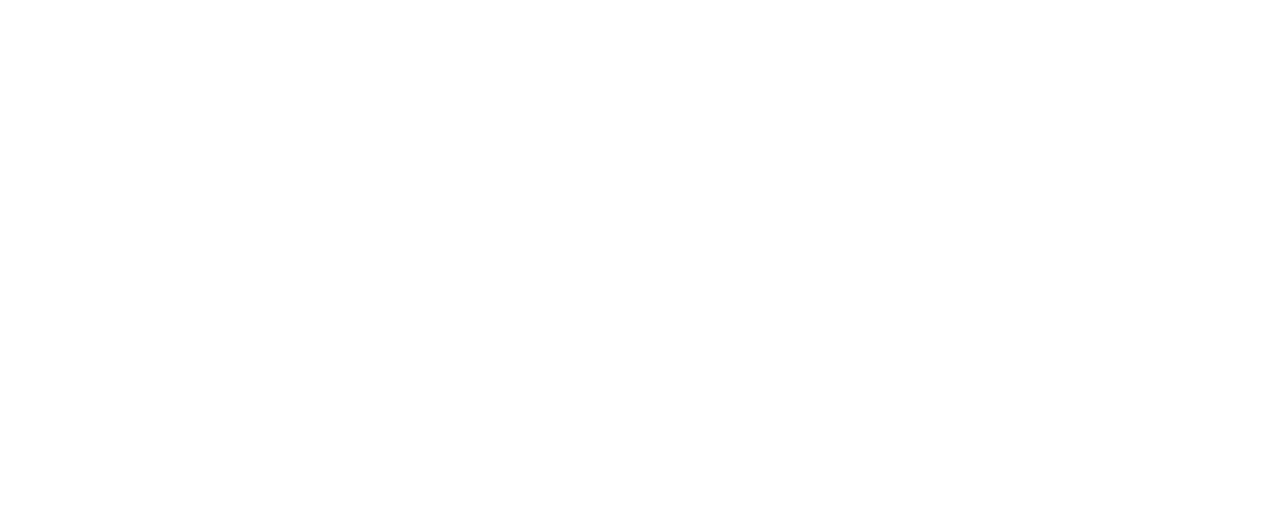
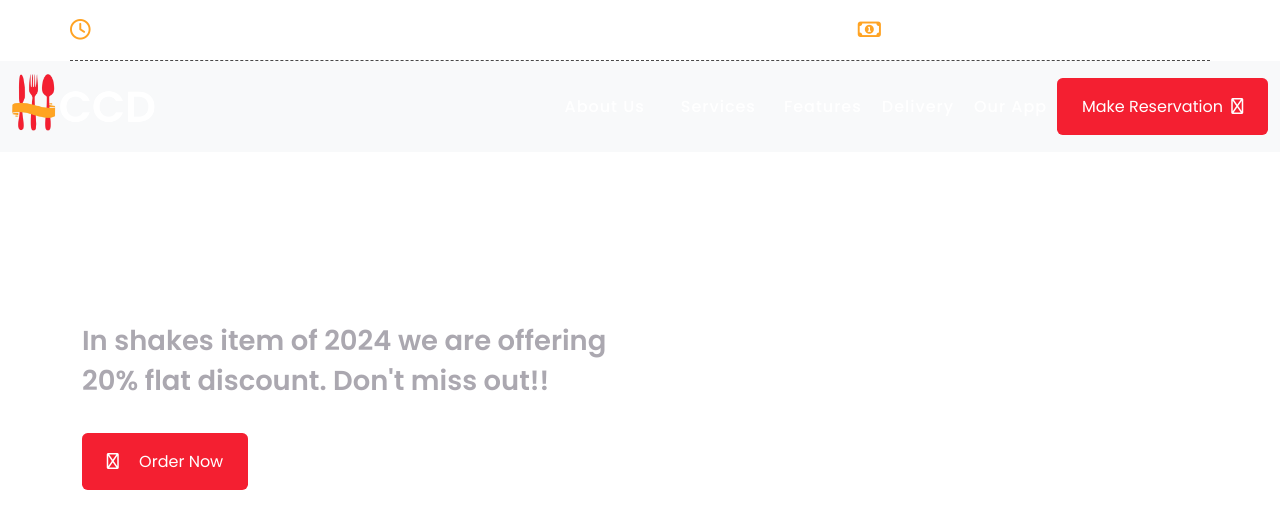
Before and after one commit to asliddinrashidovich/Cafe-website-bootstrap, a plain HTML site: page index.html in a window 1280 px wide. Drawn offline with nearby package versions, Linux system fonts and the light colour scheme.

Commit message:
the header is not finished

```diff
--- a/index.html
+++ b/index.html
@@ -14,15 +14,98 @@
     <!-- font-awesome link -->
     <link rel="stylesheet" href="https://cdnjs.cloudflare.com/ajax/libs/font-awesome/6.5.2/css/all.min.css" integrity="sha512-SnH5WK+bZxgPHs44uWIX+LLJAJ9/2PkPKZ5QiAj6Ta86w+fsb2TkcmfRyVX3pBnMFcV7oQPJkl9QevSCWr3W6A==" crossorigin="anonymous" referrerpolicy="no-referrer" />
 
+    <!-- own css -->
+    <link rel="stylesheet" href="styles/style.css">
+    <link rel="stylesheet" href="styles/responsive-style.css">
   </head>
   <body>
+    <!-- header -->
+    <header class="header-wrap">
+      <div class="header-top">
+        <div class="container">
+          <div class="row align-items-center">
+            <div class="col-sm-6">
+              <div class="d-flex align-items-center">
+                <div class="contact-item">
+                  <i class="far fa-clock"></i>
+                  <p>Mon - Sun[8:00am - 10:00pm]</p>
+                </div>
+                <div class="contact-item">
+                  <i class="far fa-phone-valume"></i>
+                  <a href="tel:123456789">800-323-4567</a>
+                </div>
+              </div>
+            </div>
+            <div class="col-sm-6">
+              <div class="contact-item justify-content-end">
+                <i class="far fa-money-bill-alt"></i>
+                <p>Discount Off <b>25%</b> only for <b>Burger Item</b></p>
+              </div>
+            </div>
+          </div>
+        </div>
+      </div>
+      <!-- navbar -->
+      <nav class="navbar navbar-expand-lg bg-body-tertiary">
+        <div class="container-fluid navigation-wrap">
+          <a class="navbar-brand nav-brand" href="#">
+            <img src="/images/logo.png" alt="">
+          </a>
+          <button class="navbar-toggler" type="button" data-bs-toggle="collapse" data-bs-target="#navbarNav" aria-controls="navbarNav" aria-expanded="false" aria-label="Toggle navigation">
+            <i class="far fa-stream navbar-toggler-icon"></i>
+          </button>
+          <div class="collapse navbar-collapse" id="navbarNav">
+            <ul class="navbar-nav align-items-center ms-auto mb-lg-0">
+              <li class="nav-item">
+                <a class="nav-link" href="#about">About Us</a>
+              </li>
+              <li class="nav-item">
+                <a class="nav-link" href="#services">Services</a>
+              </li>
+            </ul>
+            <li class="nav-item">
+              <a class="nav-link" href="#feature">Features</a>
+            </li>
+            <li class="nav-item">
+              <a class="nav-link" href="#delivery">Delivery</a>
+            </li>
+            <li class="nav-item">
+              <a class="nav-link" href="#download-app">Our App</a>
+            </li>
+            <li>
+              <button class="main-btn style-1">
+                Make Reservation <i class="far fa-long-arrow-alt-right ms-1"></i>
+              </button>
+            </li>
+          </div>
+        </div>
+      </nav>
+    </header>
+
+    <!-- section-1  Top Banner-->
+
+    <section id="home">
+      <div class="top-banner">
+        <div class="container">
+          <div class="row">
+            <div class="col-xs-6 col-md-8">
+              <h1>We Provide Express Home Delivery</h1>
+              <h4>In shakes item of 2024 we are offering 20% flat discount. Don't miss out!!</h4>
+              <button class="main-btn style-1 mt-4">
+                <i class="far fa-shopping-basket pe-3"></i> Order Now
+              </button>
+            </div>
+          </div>
+        </div>
+      </div>
+    </section>
 
 
 
 
 
-
-    <!-- this is the bootstrap 5 js link -->
+    <!-- Scripts-->
     <script src="https://cdn.jsdelivr.net/npm/bootstrap@5.3.3/dist/js/bootstrap.bundle.min.js" integrity="sha384-YvpcrYf0tY3lHB60NNkmXc5s9fDVZLESaAA55NDzOxhy9GkcIdslK1eN7N6jIeHz" crossorigin="anonymous"></script>
+    <script src="js/main.js"></script>
   </body>
 </html>
--- a/styles/style.css
+++ b/styles/style.css
@@ -0,0 +1,250 @@
+@import url(https://fonts.googleapis.com/css2?family=Poppins:wght@100;200;300;400;500;600;800;900&display=swap);
+@import url(https://fonts.googleapis.com/css2?family=Nunito:wght@100;200;300;400;500;600;800;900&display=swap);
+
+body {
+  font-family: 'Nunito', sans-serif;
+}
+* {
+    -webkit-box-sizing: border-box;
+    box-sizing: border-box;
+    margin: 0;
+    padding:0;
+}
+
+/* Variable Define */
+:root {
+    --primary-color:#ffa323;
+    --secondary-color:#f41f31;
+    --white-color: #fff;
+    --black-color: #0a0a0a;
+
+    /* Text color variable */
+    --text-primary:#ffa323;
+    --text-secondary:#f41f31;
+    --text-white: #fff;
+    --tex-black: #0a0a0a;
+    --text-color: #545454;
+    --text-gray: #aba8b0;
+    --text-gray-light:#484848;
+
+    /* Font Family */
+    --primary-font: 'Poppins', sans-serif;
+    --secondary-font: 'Nunito', sans-serif;
+}
+
+a {
+    text-decoration: none;
+}
+a:hover,
+a:focus{
+    color: var(--text-primary);
+}
+ul{
+    margin: 0;
+    padding: 0;
+}
+
+/* Custom css */
+html {
+    scroll-behavior: smooth;
+}
+body {
+    font-family: var(--primary-font);
+    font-size:100%;
+    font-weight: 400;
+}
+
+::-webkit-scrollbar {
+    width: .425rem;
+}
+::-webkit-scrollbar-track {
+    background: red;
+}
+::-webkit-scrollbar-thumb {
+    background: var(--primary-color);
+}
+h1 {
+    font-size: 3.5714rem;
+    font-weight: 800;
+    margin-bottom: 2rem;
+    color: var(--text-white);
+    text-transform: capitalize;
+}
+h2 {
+    font-size: 2.8571rem;
+    font-weight: 700;
+    line-height: 1.3;
+    color: var(--text-black);
+    text-transform: capitalize;
+}
+h3 {
+    font-size: 1.8571rem;
+    font-weight: 700;
+    line-height: 1.3;
+    color: var(--text-black);
+    text-transform: capitalize;
+}
+h4 {
+    font-size: 1.7143rem;
+    font-weight: 600;
+    line-height: 2.5rem;
+    color: var(--text-gray);
+    max-width: 75%;
+}
+p {
+    font-size: 1rem;
+    font-weight: 400;
+    line-height: 1.75rem;
+    letter-spacing: 0.0625rem;
+    color: var(--text-color);
+    margin-bottom: 0;
+    font-family: var(--secondary-font);
+}
+span {
+    display: block;
+    font-family: var(--secondary-font);
+    font-weight: 600;
+    font-size: 2rem;
+    color: var(--text-primary);
+    margin-bottom: 1.0714rem;
+    position: relative;
+}
+
+span::after {
+    position: absolute;
+    left: 0;
+    bottom: -0.1429rem;
+    content: '';
+    background: var(--secondary-color);
+    width: 2rem;
+    height: 0.1429rem;
+}
+
+.main-btn {
+    display: inline-block;
+    font-size: 1rem;
+    line-height: 1.8571rem;
+    font-weight: 400;
+    border-radius: 0.3571rem;
+    padding: 0.7143rem 1.4286rem;
+    text-align: center;
+    border: 0.1429rem solid transparent;
+    position: relative;
+    z-index: 1;
+    -webkit-transition: 0.5s;
+    transition: 0.5s;
+}
+.main-btn:after {
+    position: absolute;
+    top: 0;
+    left: 0;
+    content: "";
+    visibility: hidden;
+    opacity: 0;
+    z-index: -1;
+    transition: 0.4s;
+    -webkit-transition: 0.4s;
+}
+.style-1{
+    background-color: var(--secondary-color);
+    color: var(--white-color);
+}
+.style-1:after {
+    top:-0.1429rem;
+    left: -0.1429rem;
+    width: calc(100% + 0.2857rem);
+    height: 0;
+    background: var(--primary-color);
+    border-radius: 0.3571rem;
+}
+.main-btn:hover:after {
+    visibility: visible;
+    opacity: 1;
+}
+.style-1:hover::after {
+    height: calc(100% + 0.2857rem);
+}
+.wrapper {
+    padding-top: 6.25rem;
+    padding-bottom: 6.25rem;
+}
+.header-wrap  {
+    top: 0;
+    left: 0;
+    width: 100%;
+    z-index: 9;
+    -webkit-transition: all 0.3s ease-out;
+    transition: all 0.3s ease-out;
+}
+.header-wrap .container {
+    border-bottom: 0.0714rem dashed var(--text-gray-light);
+    padding: 1rem 0;
+}
+.header-top .contact-item {
+    display: flex;
+    align-items: center;
+    margin-right: .625rem;
+}
+.header-top .contact-item i {
+    font-size: 1.2857rem;
+    color: var(--text-primary);
+    margin-right: 0.5714;
+}
+.header-top .contact-item p,
+.header-top .contact-item a{
+    color: var(--text-white);
+}
+.navigation-wrap .nav-item {
+    padding: 0 0.625rem;
+    transition: all 200ms linear;
+    list-style: none;
+}
+.navigation-wrap .nav-brand img {
+    width: 9rem;
+}
+.navbar-toggle:focus {
+    outline: none;
+    border: unset;
+    box-shadow: none;
+}
+.navigation-wrap .nav-link {
+    font-size: 1rem;
+    font-weight: 500;
+    text-transform: capitalize;
+    color: var(--text-white);
+    letter-spacing: 0.0625rem;
+}
+.navigation-wrap li {
+    list-style: none;
+}
+.navigation-wrap
+
+
+
+
+
+
+
+
+
+
+
+
+
+
+
+
+
+
+
+
+
+
+
+
+
+
+
+
+
+1
```
Also changed, not shown: js/main.js (added), 1 other file.
